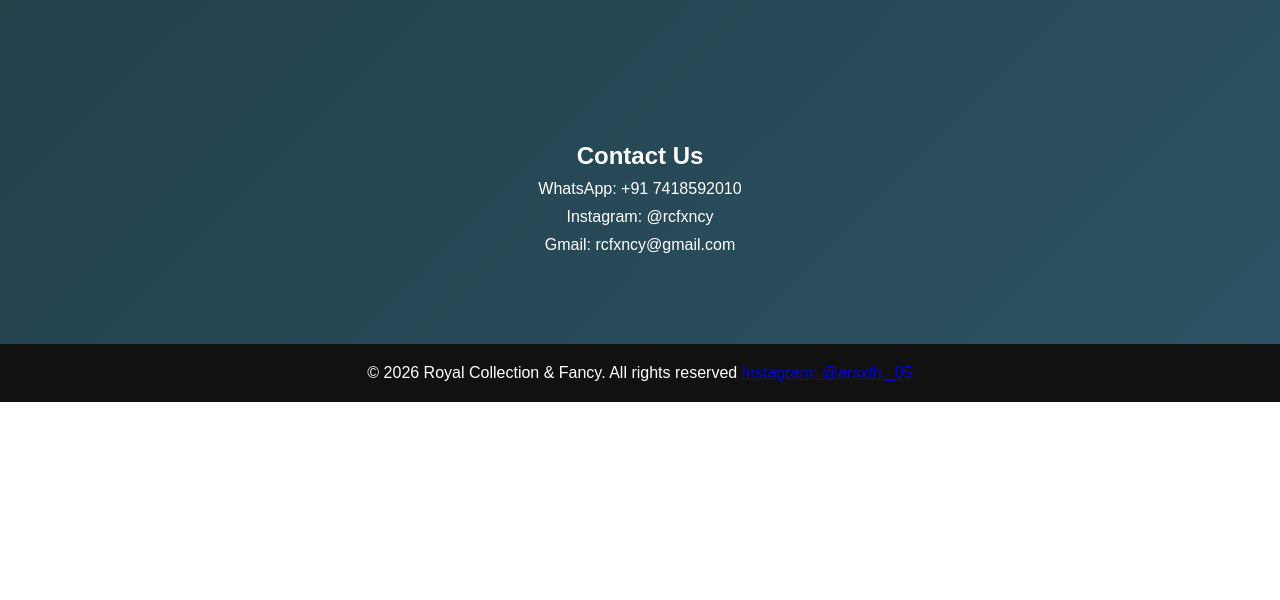
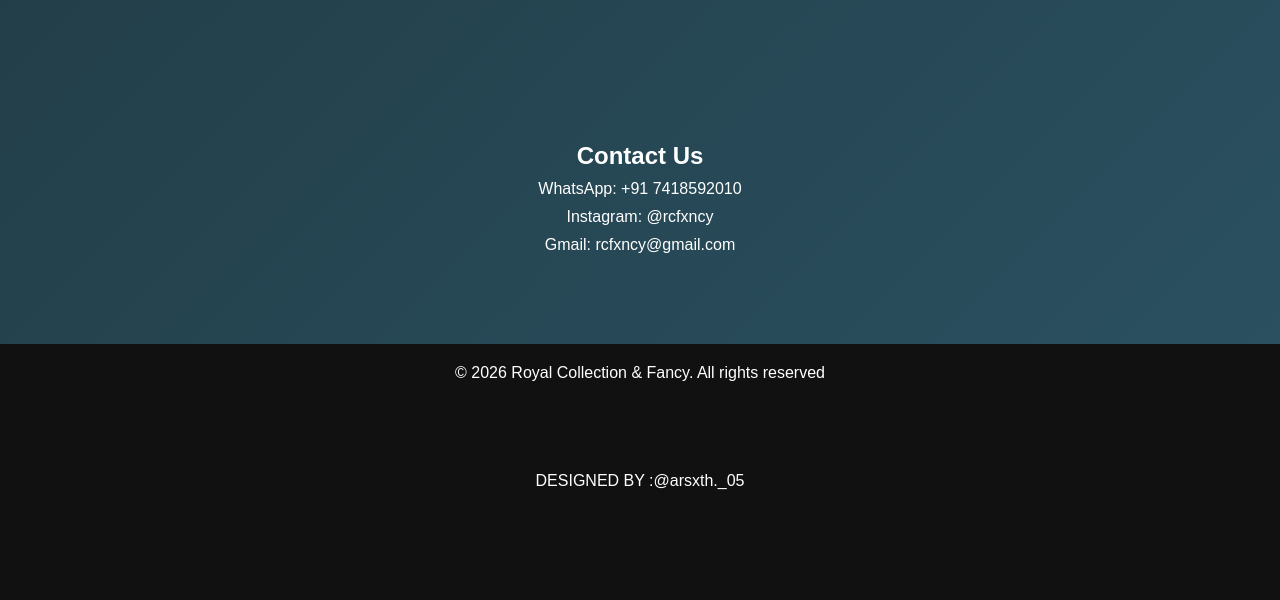
Before and after one commit to rcfxncy-collab/rcf, a website: page index.html in a window 1280 px wide. Shown: the part 2773-3373 px from the top of the page. Before the commit the page ends 3175 px from the top, so only its background shows below. Drawn offline with Linux system fonts and the light colour scheme.

Commit message:
Update index.html

```diff
--- a/index.html
+++ b/index.html
@@ -248,7 +248,7 @@ iframe{
 <h2>Contact Us</h2>
 <a href="https://wa.me/917418592010" target="_blank"> WhatsApp: +91 7418592010</a>
 <a href="https://instagram.com/rcfxncy/" target="_blank"> Instagram: @rcfxncy</a>
-<a href="mailto:rcfncy@gmail.com" target="_blank"> Gmail: rcfxncy@gmail.com</a>
+<a href="mailto:rcfxncy@gmail.com" target="_blank"> Gmail: rcfxncy@gmail.com</a>
 </section>
 
 <script>
@@ -272,8 +272,9 @@ setInterval(()=>{
 </script>
 <footer style="text-align:center;padding:20px;background:#111;color:white;">
 &copy; 2026 Royal Collection & Fancy. All rights reserved
-    <a href="https://instagram.com/arsxth._05/" target="_blank"> Instagram: @arsxth._05</a>
-
+    <section class="section contact" id="contact">
+    <a href="https://instagram.com/arsxth._05/" target="_blank">DESIGNED BY :@arsxth._05</a>
+    </section>
 </body>
 
 </html>
```
